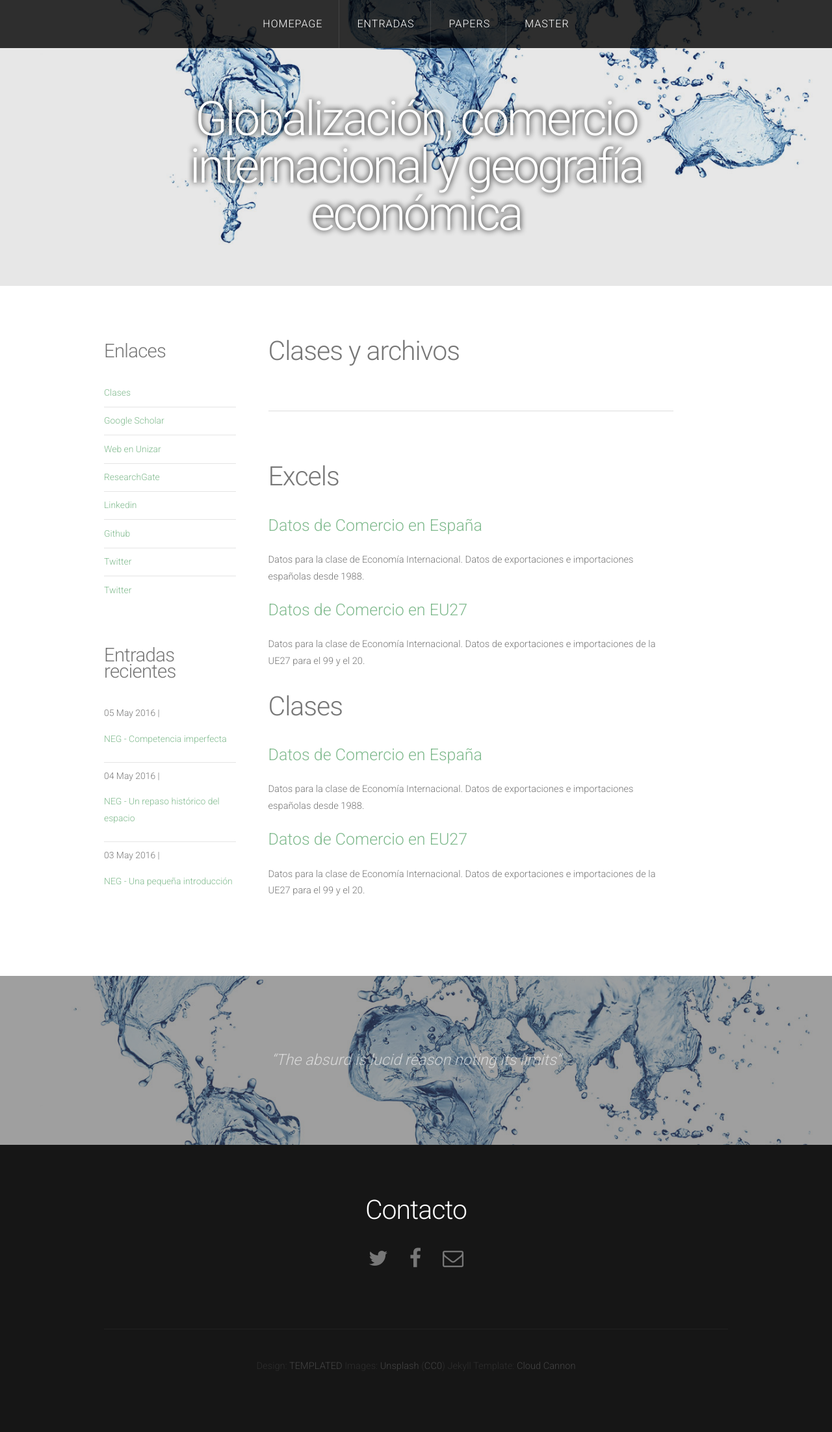
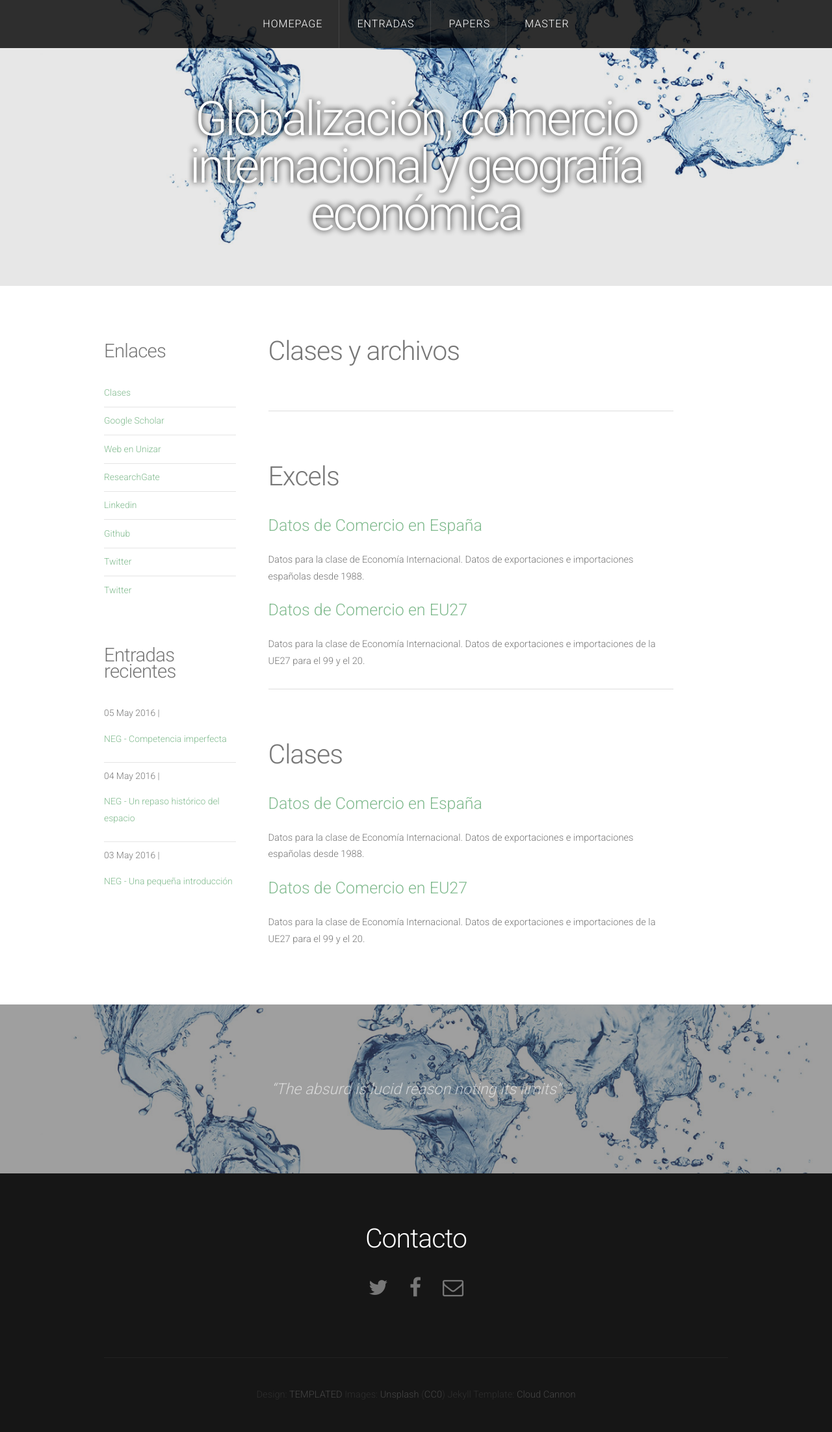
Before and after one commit to mpajovin/mpajovin.github.io, a Jekyll site: the page built from Master.html, in a window 1280 px wide. Shown: the whole page at 65% size. Built offline with Jekyll 4.4.1, drawn with Linux system fonts in a browser that asks for light colours; nearby versions of some CDN libraries; before the commit the page ends 2160 px from its top, so only the background shows below that.

Commit message:
Update Master.html

```diff
--- a/Master.html
+++ b/Master.html
@@ -34,6 +34,7 @@ layout: default2
 						Datos para la clase de Economía Internacional. Datos de exportaciones e importaciones de la UE27 para el 99 y el 20.</li>
 						</ul>
 				</section>
+				<hr  class="line" style='margin-top:-1em'>
 				<section>
 					<header>
 						<h2>Clases</h2>
```
